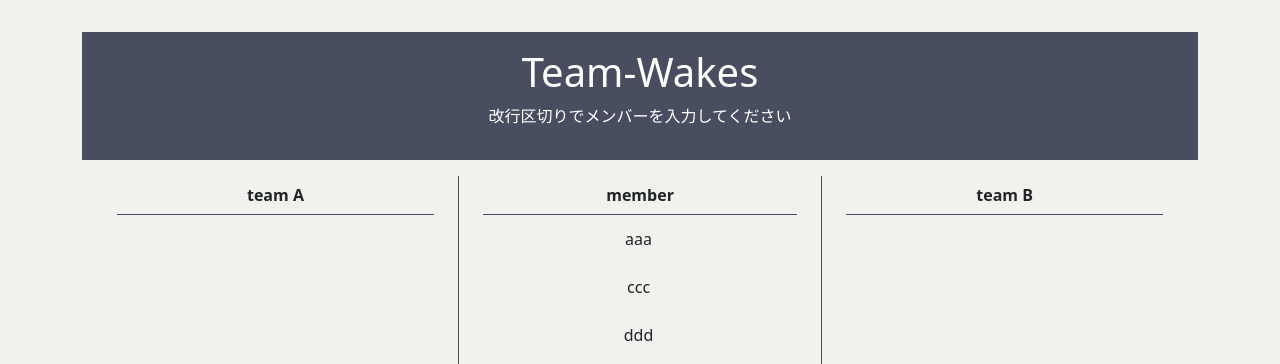
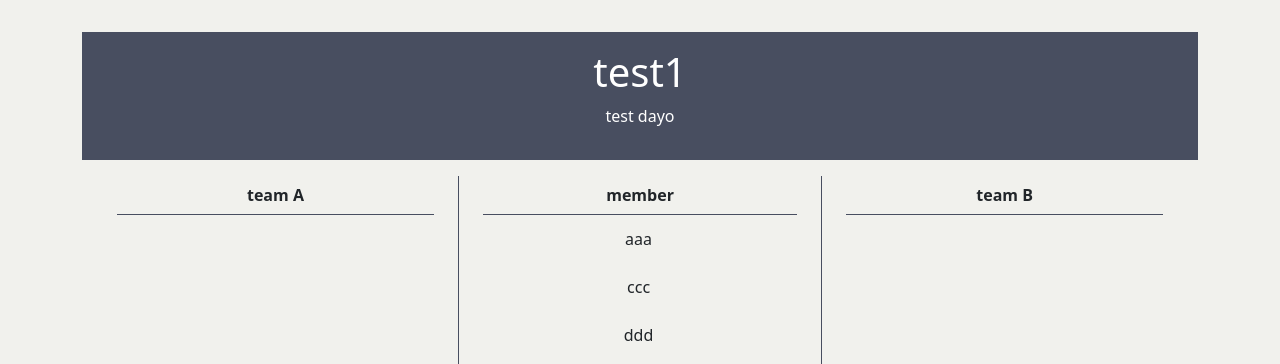
Before and after one commit to estone1223/team-wake, a Django app: page /wakes/1/ in a window 1280 px wide. Shown: the part 56-420 px from the top of the page. Run offline with Django 3.2, Linux system fonts and the light colour scheme; a user stored in the database is signed in; data comes from the database, SQL or seed files in the repository; both versions use the stored data as it was after the commit; some libraries are stand-ins or nearby versions.

Commit message:
editted wakes/detail.html

```diff
--- a/templates/wakes/wake_detail.html
+++ b/templates/wakes/wake_detail.html
@@ -7,8 +7,8 @@
 
 {% block main %}
   <div class="sub-welcome">
-    <h1 class="title">Team-Wakes</h1>
-    <p class="subtitle">改行区切りでメンバーを入力してください</p>
+    <h1 class="title">{{ wake.name }}</h1>
+    <p class="subtitle">{{ wake.description }}</p>
   </div>
   <div class="content">
     <div class="team-a">
```
Also changed, not shown: db.sqlite3.
